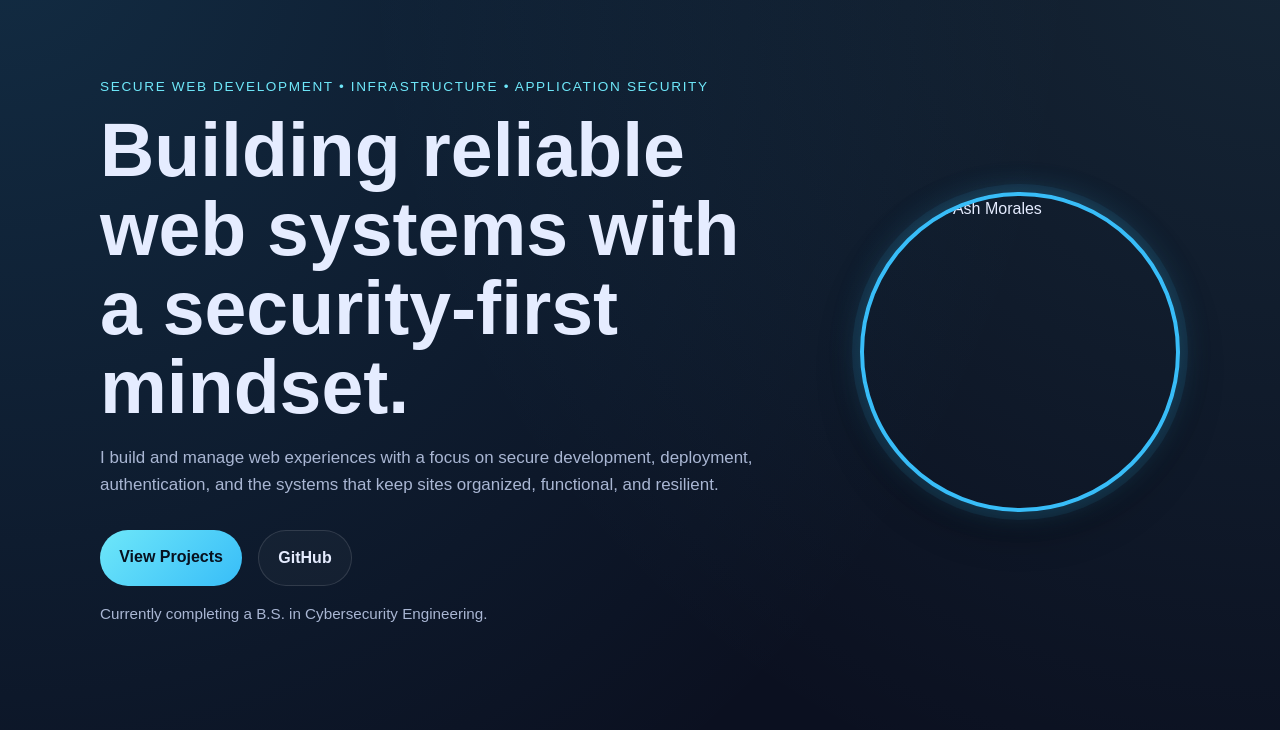
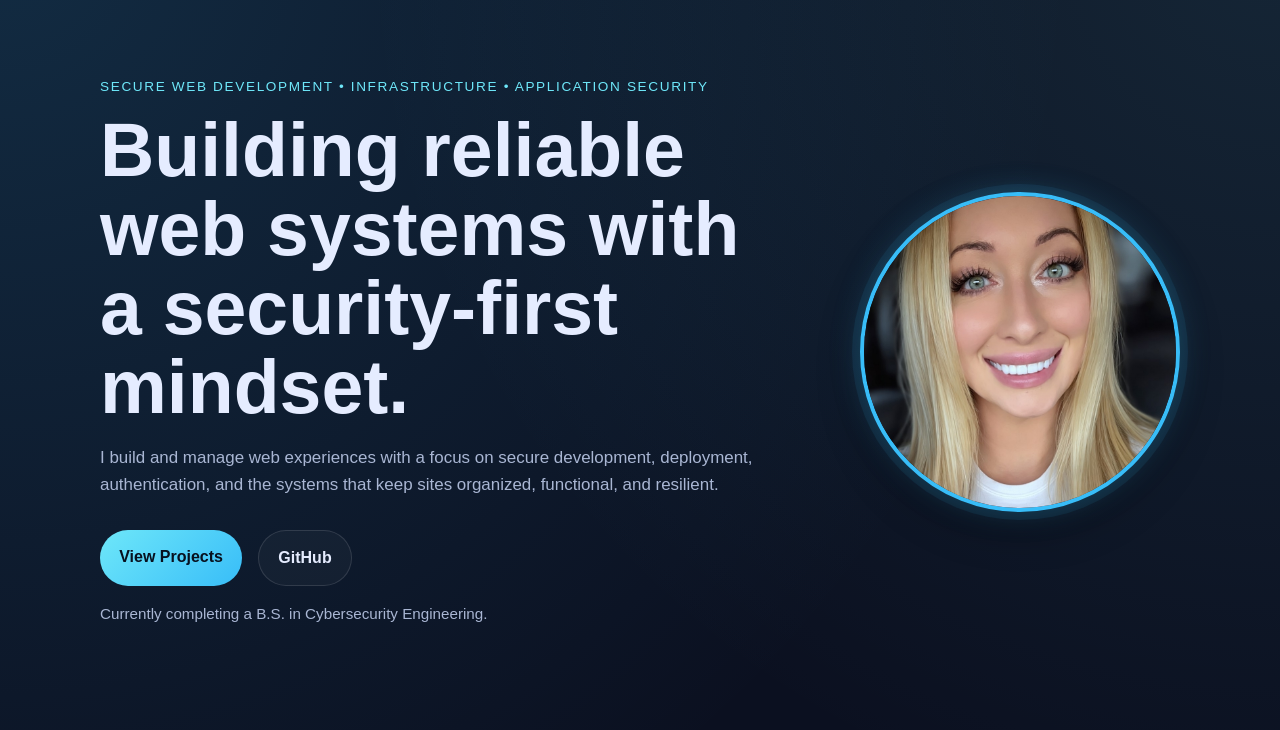
Before and after one commit to ash-the-dev/ash-portfolio, a plain HTML site: page index.html in a window 1280 px wide. Shown: the part 70-800 px from the top of the page. Drawn offline with Linux system fonts and the light colour scheme; no server answers; files whose address does not match are found by name.

Commit message:
Rewrite portfolio content and add circular hero image

```diff
--- a/index.html
+++ b/index.html
@@ -50,7 +50,7 @@
       </div>
 
       <div class="hero-image">
-        <img src="images/ash.jpg" alt="Portrait of Ash Morales" />
+        <img src="C:\Users\grady\ash-portfolio\images\ash.jpg" alt="Portrait of Ash Morales" />
       </div>
     </section>
   </header>
```
Also changed, not shown: images/ash.jpg (added), images/ash.png (deleted).
